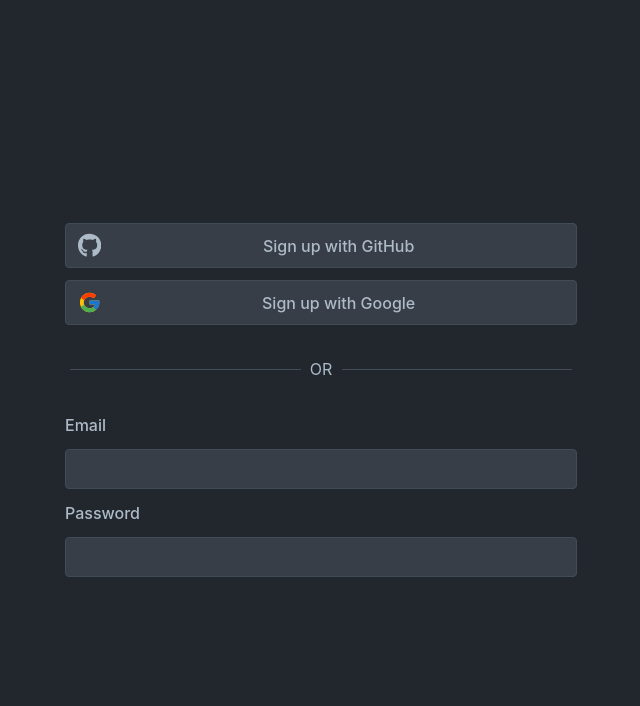
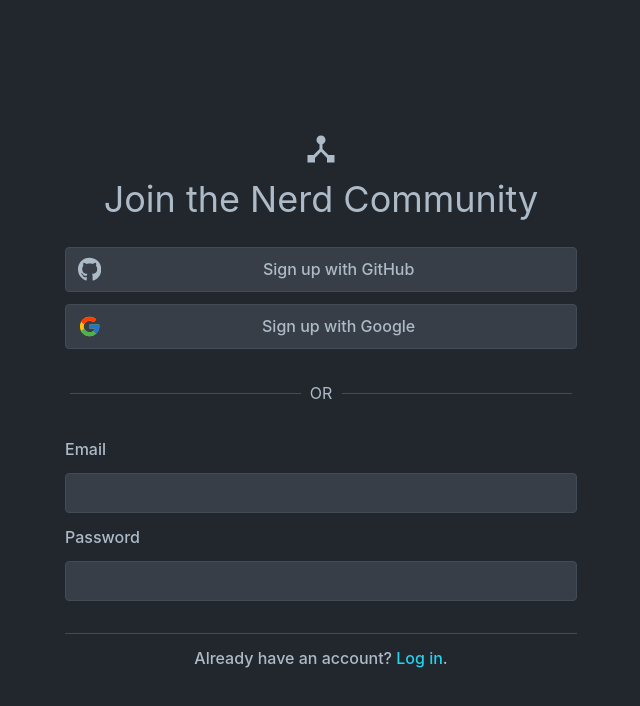
Before and after one commit to Sagni-prog/gitgeeks-frontend, a React (Vite) app: page /auth/login in a window 1280 px wide. Shown: the top 706 px of the page, without its empty margins (319-959 px from the left). Built offline with nearby package versions, Linux system fonts and the light colour scheme.

Commit message:
login done

```diff
--- a/src/App.css
+++ b/src/App.css
@@ -25,6 +25,7 @@ body{
   color: #adbac7;
   border-radius: 4px;
   font-weight: 500;
+  transition: all 0.5s;
 }
 .input-field{
   background-color: #373e47;
@@ -33,6 +34,11 @@ body{
   border-radius: 4px;
   font-weight: 500;
   outline: none;
+  transition: all 0.5s;
+}
+
+.input-field:focus{
+  border: #adbac7 solid 1px;
 }
 .btn:hover{
   border: #adbac7 solid 1px;
@@ -200,7 +206,6 @@ body{
 
 .orLabel{
    position: relative;
-   /* background-color: red; */
    width: 100%;
    margin-bottom: 20px;
 }
@@ -223,3 +228,13 @@ body{
   height: 1px;
   background-color: #414c57;
 }
+
+.line{
+  margin-top: 20px;
+  background-color: #414c57;
+  height: 1px;
+}
+
+.login{
+  color: rgb(34 211 238);
+}
--- a/src/components/Layout/auth/Login.jsx
+++ b/src/components/Layout/auth/Login.jsx
@@ -4,13 +4,17 @@ import Input from '../../Elements/InputFields/Input';
 import Label from '../../Elements/Labels/Label';
 import { FaGithub } from "react-icons/fa";
 import { FcGoogle } from "react-icons/fc";
-
+import { MdDeviceHub } from "react-icons/md";
 
 
 const Login = () => {
   return (
     <div className='flex justify-center items-center content-center h-screen'>
        <div className='w-[40%] h-[100%] flex flex-col justify-center content-center items-center gap-3'>
+          <div className='flex flex-col justify-center items-center text-4xl color-primary mb-4'>
+             <MdDeviceHub className='text-1xl color-primary mb-3' />
+               <h3>Join the Nerd Community</h3>
+          </div>
            <Button
                 buttStyle = {{
                   width: "100%",
@@ -67,6 +71,10 @@ const Login = () => {
                 paddingLeft: "20px",
               }}
           />
+          <div className='line w-[100%]'></div>
+          <div>
+             <p className='color-primary font-medium'>Already have an account? <a  href = '#' className='login text-cyan-400'>Log in</a>.</p>
+          </div>
        </div>
     </div>
   )
```
